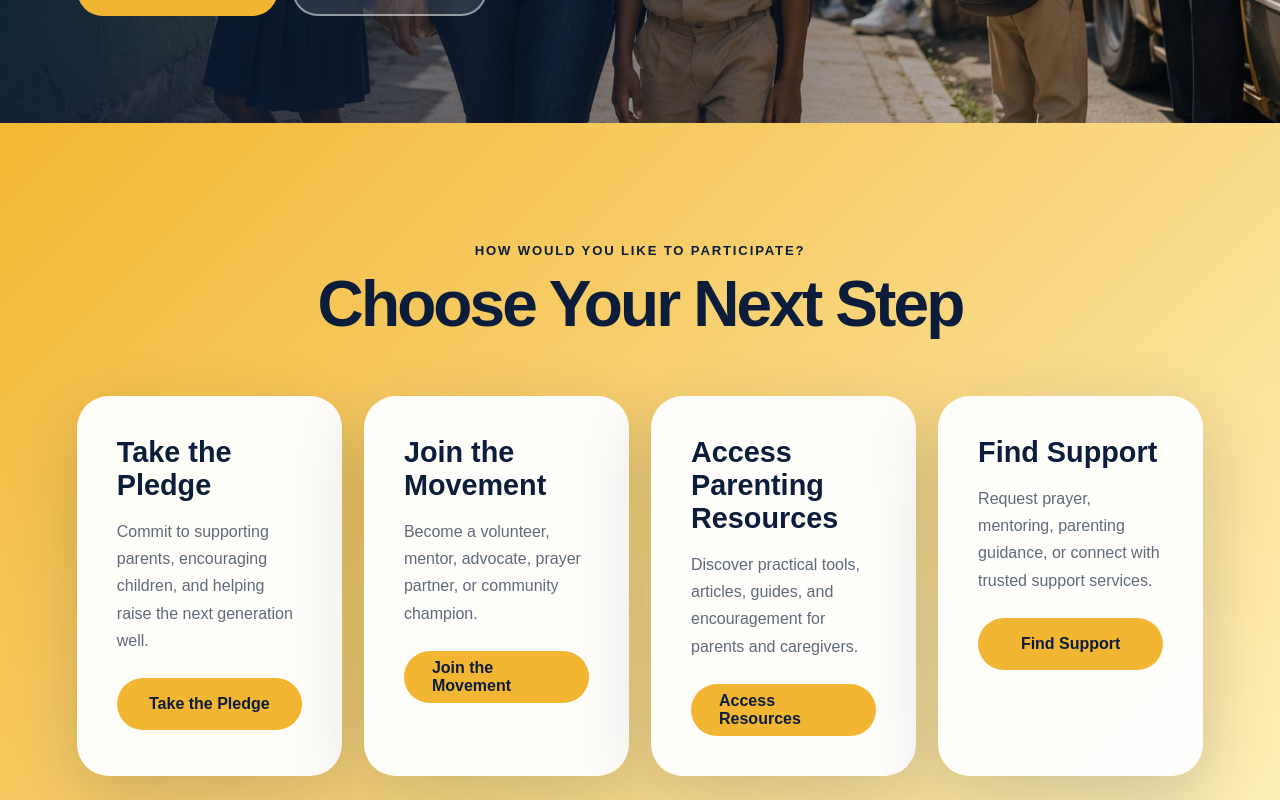
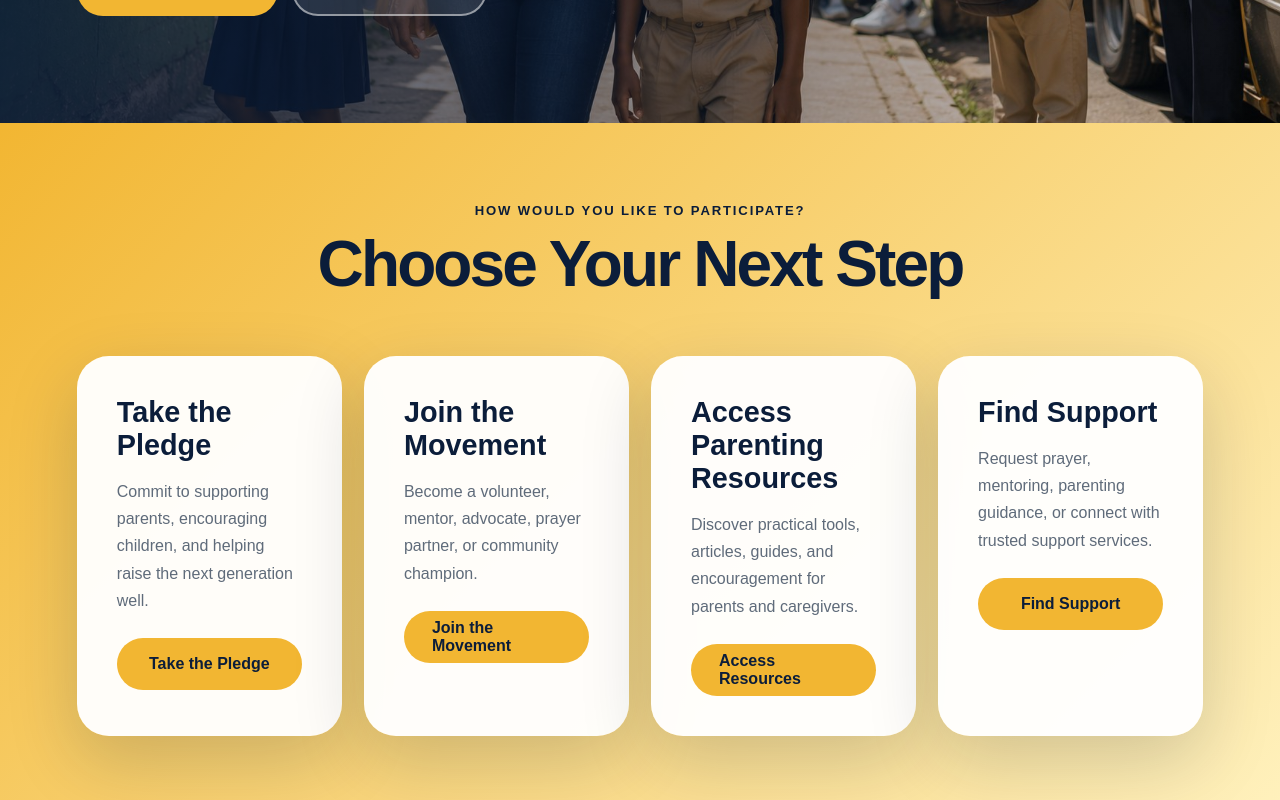
Before and after one commit to nathleegrant-lang/raise-them-right, a Next.js app: page / in a window 1280 px wide. Shown: the part 600-1400 px from the top of the page. Built offline with nearby package versions, Linux system fonts and the light colour scheme.

Commit message:
Update globals.css

```diff
--- a/src/app/globals.css
+++ b/src/app/globals.css
@@ -472,7 +472,7 @@ h1 {
 
 .action-section {
   background: linear-gradient(135deg, #f2b632, #fff1bd);
-  padding: 120px 6vw;
+  padding: 80px 6vw;
   text-align: center;
   color: var(--navy);
 }
```
